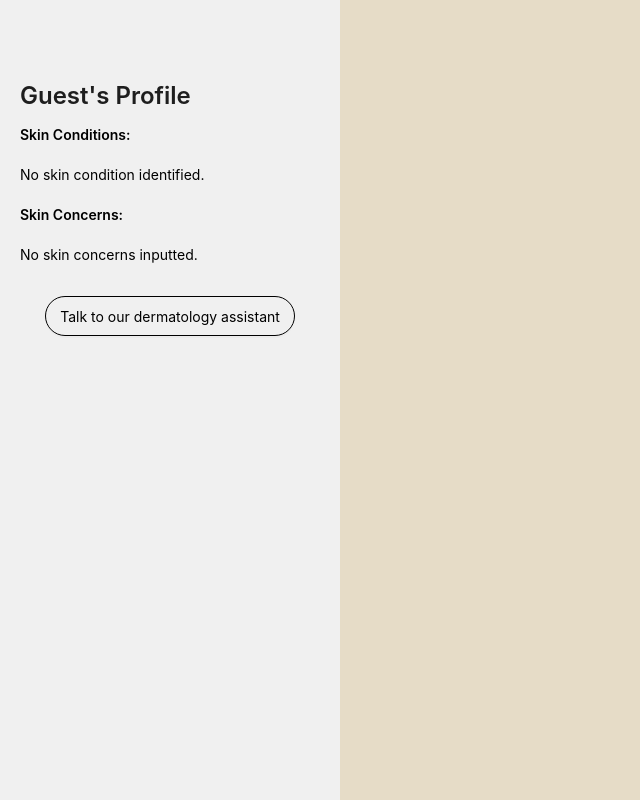
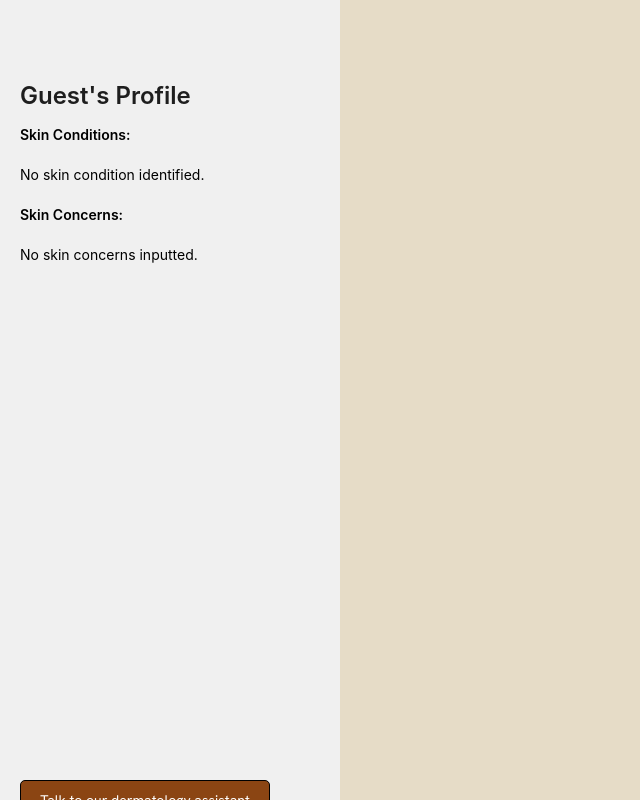
Before and after one commit to hap196/skinsight, a React (Create React App) app in the folder frontend/: page /profile in a window 1280 px wide. Shown: the whole page, without its empty margins (0-640 px from the left). Built offline with nearby package versions, Linux system fonts and the light colour scheme; no server answers.

Commit message:
move button to bottom left

```diff
--- a/frontend/src/pages/Results.css
+++ b/frontend/src/pages/Results.css
@@ -160,3 +160,19 @@ html {
   font-family: "OtherFont", sans-serif;
   z-index: 1001;
 }
+
+.chat-launcher {
+  position: fixed;
+  bottom: 20px;
+  left: 20px;
+  z-index: 1001;
+}
+
+.brown-button {
+  background-color: #8B4513;
+  color: white;
+  padding: 10px 20px;
+  border-radius: 5px;
+  cursor: pointer;
+  font-family: "OtherFont", sans-serif;
+}
--- a/frontend/src/pages/Results.js
+++ b/frontend/src/pages/Results.js
@@ -4,7 +4,9 @@ import Daytime from "./components/Daytime";
 import Nighttime from "./components/Nighttime";
 import { useLocation } from "react-router-dom";
 import starImg1 from "../assets/star.svg";
-import Profile from "./Profile";
+import axios from "axios";
+import Chat from "./components/Chat";
+import { Button } from "antd";
 
 const Results = () => {
   const location = useLocation();
@@ -13,6 +15,8 @@ const Results = () => {
   const [isPlaying, setIsPlaying] = useState(false);
   const [audio, setAudio] = useState(null);
   const [gptResponse, setGptResponse] = useState({});
+  const [userName, setUserName] = useState("Guest");
+  const [isChatOpen, setIsChatOpen] = useState(false);
 
   // Parse GPT response if it's a string
   useEffect(() => {
@@ -28,11 +32,10 @@ const Results = () => {
     }
   }, [gptResponseRaw]);
 
-  // initialize the audio object when audio_url is available
+  // Initialize the audio object when audio_url is available
   useEffect(() => {
     if (audio_url) {
       const audioInstance = new Audio(audio_url);
-      // store audio instance for playback control
       setAudio(audioInstance);
 
       return () => {
@@ -42,15 +45,25 @@ const Results = () => {
     }
   }, [audio_url]);
 
+  useEffect(() => {
+    const fetchUserName = async () => {
+      try {
+        const response = await axios.get("http://localhost:5001/profile");
+        setUserName(response.data.name || "Guest");
+      } catch (error) {
+        console.error("Error fetching user profile:", error);
+      }
+    };
+    fetchUserName();
+  }, []);
+
+  const handleChatToggle = () => {
+    setIsChatOpen(!isChatOpen);
+  };
 
   const ingredients = gptResponse?.ingredients || {};
   const morning = gptResponse?.morning || "";
   const night = gptResponse?.night || "";
-  const [isProfileOpen, setIsProfileOpen] = useState(true);
-
-  const toggleProfile = () => {
-    setIsProfileOpen(!isProfileOpen);
-  };
 
   useEffect(() => {
     const smoothScroll = (target, duration) => {
@@ -123,13 +136,8 @@ const Results = () => {
   ];
 
   return (
-    <div className={`container ${isProfileOpen ? "profile-open" : ""}`}>
-      {/* <Profile
-        identifiedSkinCondition={prediction}
-        skinConcerns={gptResponse?.skin_concerns}
-        isCollapsed={!isProfileOpen}
-        toggleCollapse={toggleProfile}
-      /> */}
+    <div className="container">
+      <h2 className="greeting">Hi, {userName}!</h2>
 
       <div className="floating-images">
         {starImages.map((image, index) => (
@@ -142,9 +150,6 @@ const Results = () => {
           />
         ))}
       </div>
-      {/* <button onClick={toggleProfile} className="open-profile-button">
-        {isProfileOpen ? "Close Profile" : "Open Profile"}
-      </button> */}
 
       <section className="section product-recommendations">
         <h2>Product Recommendations</h2>
@@ -186,6 +191,25 @@ const Results = () => {
           <Nighttime products={night.split(".")} />
         </div>
       </section>
+
+      <div className="chat-launcher">
+        <Button className="brown-button" onClick={handleChatToggle}>
+          Talk to our dermatology assistant
+        </Button>
+      </div>
+
+      <div className="chatbox-container">
+        {isChatOpen && (
+          <Chat
+            handleClose={handleChatToggle}
+            assistantId={null}
+            messages={[]}
+            setMessages={() => {}}
+            threadId={null}
+            setThreadId={() => {}}
+          />
+        )}
+      </div>
     </div>
   );
 };
```
Lines whose indentation alone changed are shown as unchanged.
